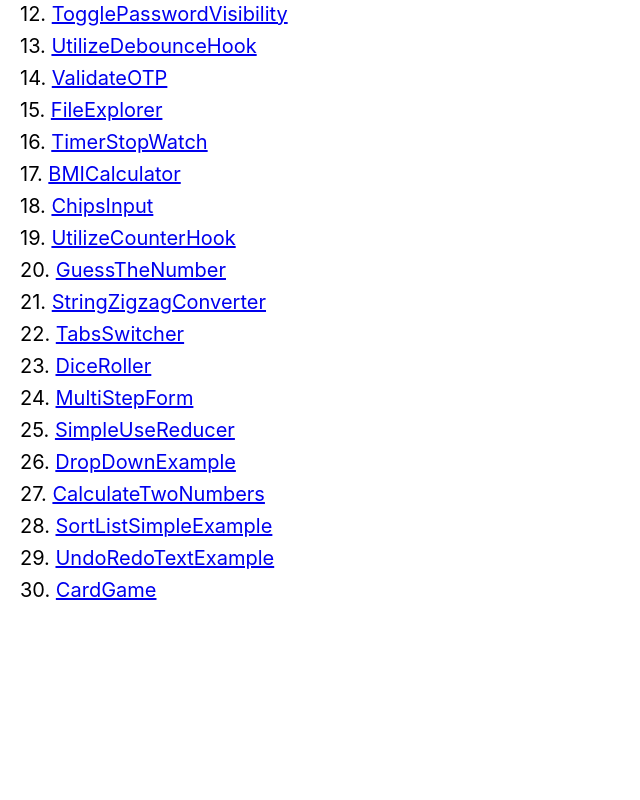
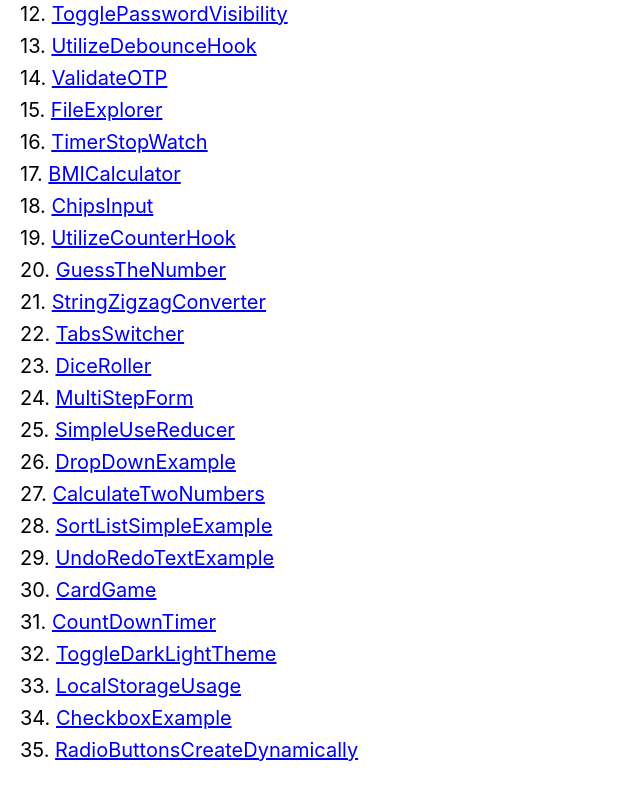
Before and after one commit to braju007/frontend_react_js, a React (Create React App) app in the folder machine_coding/: page / in a window 1280 px wide. Shown: the part 439-1239 px from the top of the page, without its empty margins (0-640 px from the left). Before the commit the page ends 1081 px from the top, so only its background shows below. Built offline with nearby package versions, Linux system fonts and the light colour scheme.

Commit message:
import all components in common route

```diff
--- a/machine_coding/src/components/AllComponentDirectory.jsx
+++ b/machine_coding/src/components/AllComponentDirectory.jsx
@@ -32,6 +32,11 @@ import { CalculateTwoNumbers } from './CalculateTwoNumbers';
 import { SortListSimpleExample } from './SortListSimpleExample';
 import { UndoRedoTextExample } from './UndoRedoTextExample';
 import { CardGame } from './CardGame';
+import { CountDownTimer } from './CountDownTimer';
+import { ToggleDarkLightTheme } from './ToggleDarkLightTheme';
+import { LocalStorageUsage } from './LocalStorageUsage';
+import { CheckboxExample } from './CheckboxExample';
+import { RadioButtonsCreateDynamically } from './RadioButtonsCreateDynamically';
 
 // 🔹 List of components and their routes
 const componentsList = [
@@ -133,6 +138,31 @@ const componentsList = [
     path: '/CardGame',
     component: CardGame,
   },
+  {
+    name: 'CountDownTimer',
+    path: '/CountDownTimer',
+    component: CountDownTimer,
+  },
+  {
+    name: 'ToggleDarkLightTheme',
+    path: '/ToggleDarkLightTheme',
+    component: ToggleDarkLightTheme,
+  },
+  {
+    name: 'LocalStorageUsage',
+    path: '/LocalStorageUsage',
+    component: LocalStorageUsage,
+  },
+  {
+    name: 'CheckboxExample',
+    path: '/CheckboxExample',
+    component: CheckboxExample,
+  },
+  {
+    name: 'RadioButtonsCreateDynamically',
+    path: '/RadioButtonsCreateDynamically',
+    component: RadioButtonsCreateDynamically,
+  },
 ];
 
 // 🔹 Reusable Back Button
```
